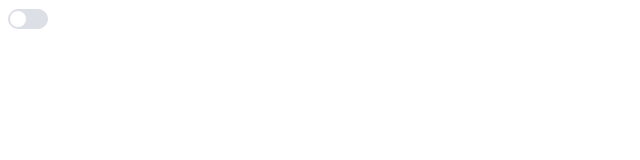
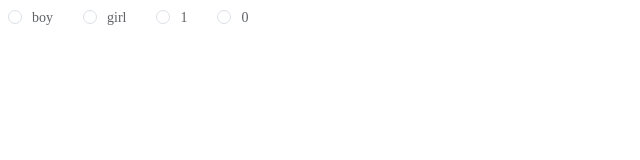
Before and after one commit to mikewei-air/mikewei-ui, a Vue app: page / in a window 1280 px wide. Shown: the top 160 px of the page, without its empty margins (0-640 px from the left). Built offline with nearby package versions, Linux system fonts and the light colour scheme.

Commit message:
完成radio组件

```diff
--- a/src/App.vue
+++ b/src/App.vue
@@ -1,6 +1,9 @@
 <template>
   <div id="app">
-    <mw-switch v-model="active" name="01"></mw-switch>
+    <mw-radio v-model="gender" label="1">boy</mw-radio>
+    <mw-radio v-model="gender" label="0">girl</mw-radio>
+    <mw-radio v-model="gender" label="1"></mw-radio>
+    <mw-radio v-model="gender" label="0"></mw-radio>
   </div>
 </template>
 
@@ -8,7 +11,7 @@
 export default {
   data () {
     return {
-      active: false
+      gender: 1
     }
   }
 }
--- /dev/null
+++ b/src/components/radio.vue
@@ -0,0 +1,118 @@
+<template>
+  <label class="mw-radio" :class="{'is-checked': label === value}">
+    <span class="mw-radio_input">
+      <span class="mw-radio_inner"></span>
+      <!-- model定义在计算属性中，用get和set函数组合来实现对父组件value值的更新 -->
+      <input type="radio" class="mw-radio_original" :value="label" :name="name" v-model="model">
+    </span>
+    <span class="mw-radio_label">
+      <slot></slot>
+      <!-- 如果没有向插槽传递内容，则显示label的属性值 -->
+      <template v-if="!$slots.default">{{label}}</template>
+    </span>
+  </label>
+</template>
+
+<script>
+export default {
+    name: 'MwRadio',
+    props: {
+        label: {
+            type: [String, Number, Boolean],
+            default: ''
+        },
+        value: null,
+        name: {
+            type: String,
+            default: ''
+        }
+    },
+    computed: {
+        model: {
+            get () {
+                return this.value
+            },
+            set (value) {
+                this.$emit('input', value)
+            }
+        }
+    }
+}
+</script>
+
+<style lang="scss" scoped>
+.mw-radio{
+    color: #606266;
+    font-weight: 500;
+    line-height: 1;
+    position: relative;
+    cursor: pointer;
+    display: inline-block;
+    white-space: nowrap;
+    outline: none;
+    font-size: 14px;
+    margin-right: 30px;
+    .mw-radio_input{
+      white-space: nowrap;
+      cursor: pointer;
+      outline: none;
+      display: inline-block;
+      line-height: 1;
+      position: relative;
+      vertical-align: middle;
+      .mw-radio_inner{
+        border: 1px solid #dcdfe6;
+        border-radius: 100%;
+        width: 14px;
+        height: 14px;
+        background-color: #fff;
+        position: relative;
+        cursor: pointer;
+        display: inline-block;
+        box-sizing: border-box;
+        &:after{
+          width: 4px;
+          height: 4px;
+          border-radius: 100%;
+          background-color: #fff;
+          content: "";
+          position: absolute;
+          left: 50%;
+          top: 50%;
+          transform: translate(-50%,-50%) scale(0);
+          transition: transform .15s ease-in;
+        }
+      }
+      .mw-radio_original{
+        opacity: 0;
+        outline: none;
+        position: absolute;
+        z-index: -1;
+        top: 0;
+        left: 0px;
+        right: 0;
+        bottom: 0;
+        margin: 0;
+      }
+    }
+    .mw-radio_label{
+      font-size: 14px;
+      padding-left: 10px;;
+    }
+  }
+  // 选中的样式
+  .mw-radio.is-checked{
+    .mw-radio_input{
+      .mw-radio_inner{
+        border-color: #409eff;
+        background-color: #409eff;
+        &:after{
+          transform: translate(-50%,-50%) scale(1);
+        }
+      }
+    }
+    .mw-radio_label{
+      color:#409eff;
+    }
+  }
+</style>
--- a/src/main.js
+++ b/src/main.js
@@ -4,6 +4,7 @@ import MwButton from './components/button.vue'
 import MwDialog from './components/dialog.vue'
 import MwInput from './components/input.vue'
 import MwSwitch from './components/switch.vue'
+import MwRadio from './components/radio.vue'
 import './assets/fonts/iconfont.scss'
 Vue.config.productionTip = false
 
@@ -11,6 +12,7 @@ Vue.component(MwButton.name, MwButton)
 Vue.component(MwDialog.name, MwDialog)
 Vue.component(MwInput.name, MwInput)
 Vue.component(MwSwitch.name, MwSwitch)
+Vue.component(MwRadio.name, MwRadio)
 new Vue({
     render: h => h(App)
 }).$mount('#app')
```
